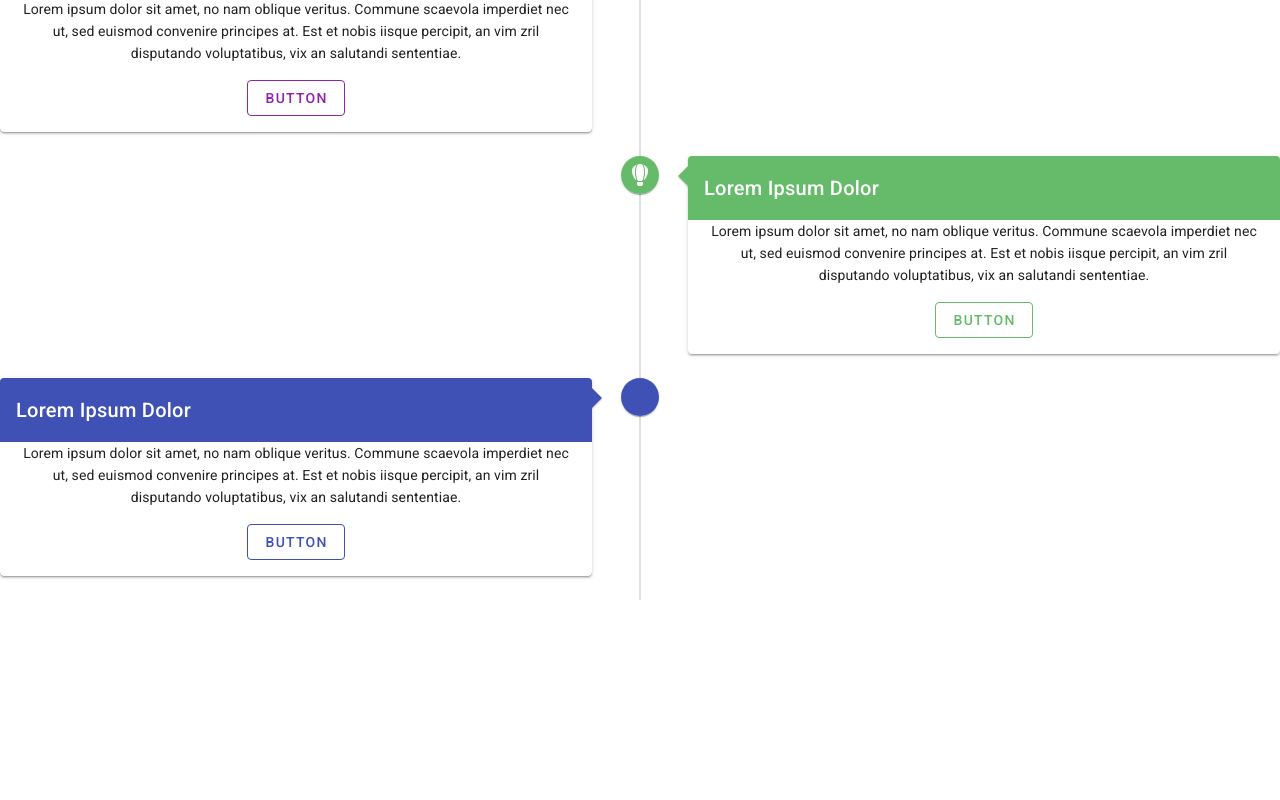
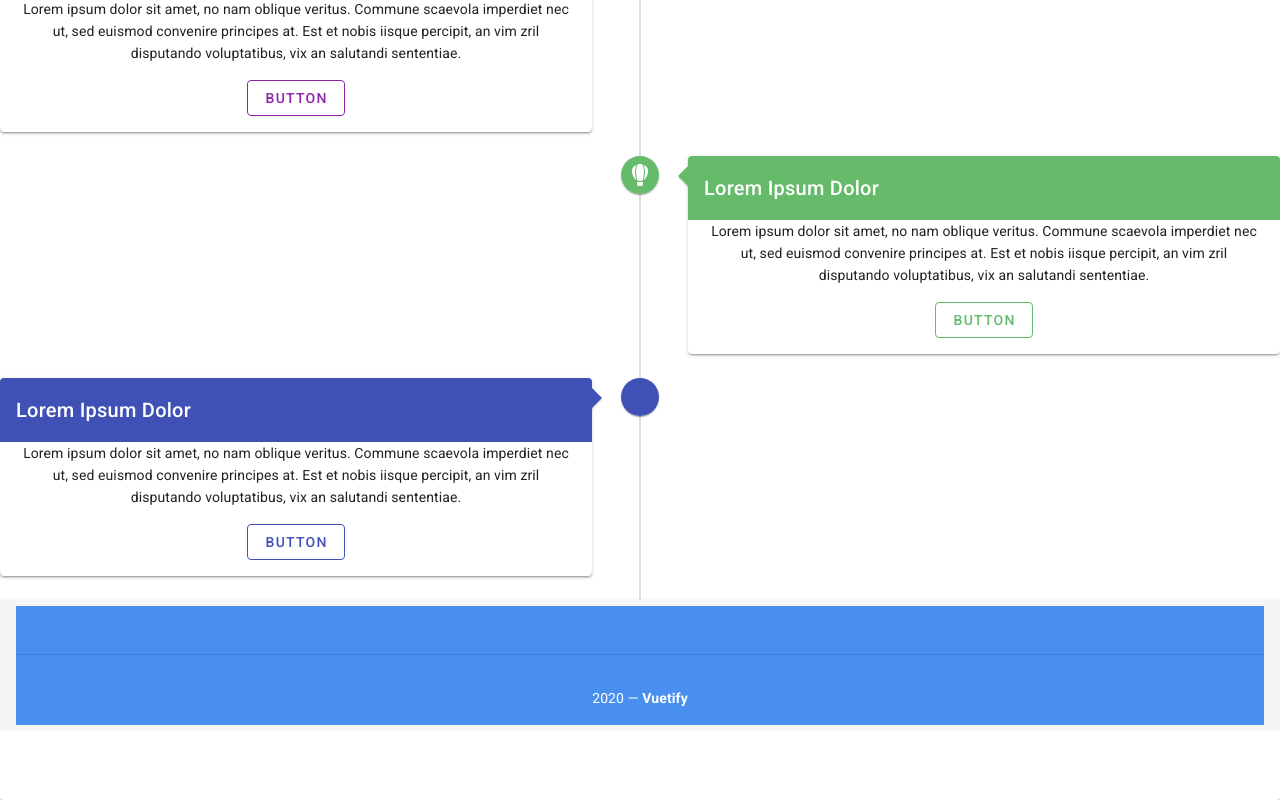
Before and after one commit to Tefik-Rudari/KGT, a Vue app: page / in a window 1280 px wide. Shown: the part 3295-4095 px from the top of the page. Before the commit the page ends 3895 px from the top, so only its background shows below. Built offline with nearby package versions, Linux system fonts and the light colour scheme.

Commit message:
implemented simple footer

```diff
--- a/src/App.vue
+++ b/src/App.vue
@@ -2,6 +2,7 @@
   <v-app>
     <Header />
     <router-view />
+    <Footer />
   </v-app>
 </template>
 
@@ -12,15 +13,17 @@
 </style>
 
 <script>
-import Header from './components/Header/Header';
+import Header from "./components/Header/Header";
+import Footer from "./components/Footer/Footer";
 // import LandingView from './components/LandingView';
 
 export default {
-    name: 'App',
+  name: "App",
 
   components: {
     // LandingView,
     Header,
+    Footer,
   },
 
   data: () => ({
--- a/src/components/Footer/Footer.vue
+++ b/src/components/Footer/Footer.vue
@@ -0,0 +1,21 @@
+<template>
+  <v-card height="200px">
+    <v-footer v-bind="localAttrs" :padless="padless">
+      <v-card flat tile width="100%" class="primary lighten-1 text-center">
+        <v-card-text>
+          <v-btn v-for="icon in icons" :key="icon" class="mx-4" icon>
+            <v-icon size="24px">
+              {{ icon }}
+            </v-icon>
+          </v-btn>
+        </v-card-text>
+
+        <v-divider></v-divider>
+
+        <v-card-text class="white--text">
+          {{ new Date().getFullYear() }} — <strong>Vuetify</strong>
+        </v-card-text>
+      </v-card>
+    </v-footer>
+  </v-card>
+</template>
```
Lines whose indentation alone changed are shown as unchanged.
